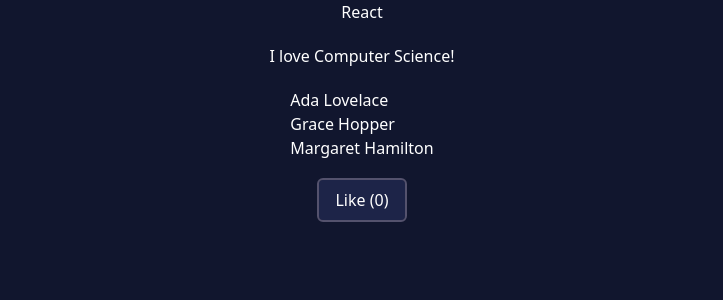
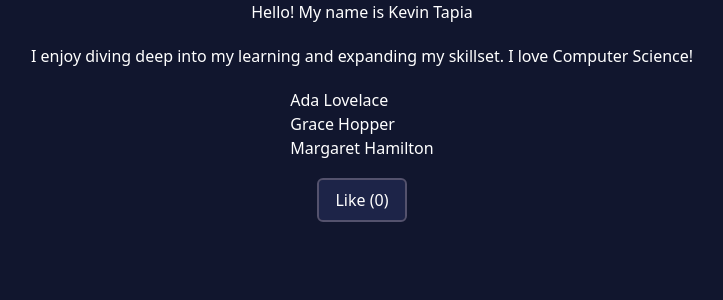
Before and after one commit to ktapia576/AWS-portfolio, a Next.js app: page / in a window 1280 px wide. Shown: the top 300 px of the page, without its empty margins (278-1001 px from the left). Built offline with nearby package versions, Linux system fonts and the light colour scheme.

Commit message:
change content

```diff
--- a/app/page.js
+++ b/app/page.js
@@ -7,8 +7,8 @@
     return (
         <div className="grid place-items-center gap-5 text-white">
             {/* Nesting the Header component */}
-            <Header title="React"/>
-            <Header title="I love Computer Science!"/>
+            <Header title="Hello! My name is Kevin Tapia"/>
+            <Header title="I enjoy diving deep into my learning and expanding my skillset. I love Computer Science!"/>
             <ul>
                 {names.map((name) => (
                     <li key={name}>{name}</li>
```
